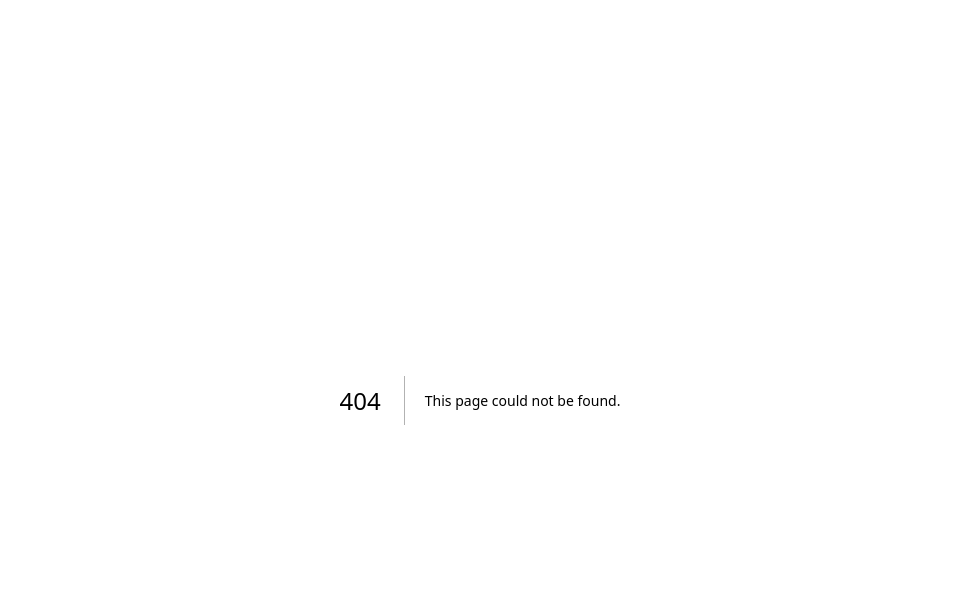
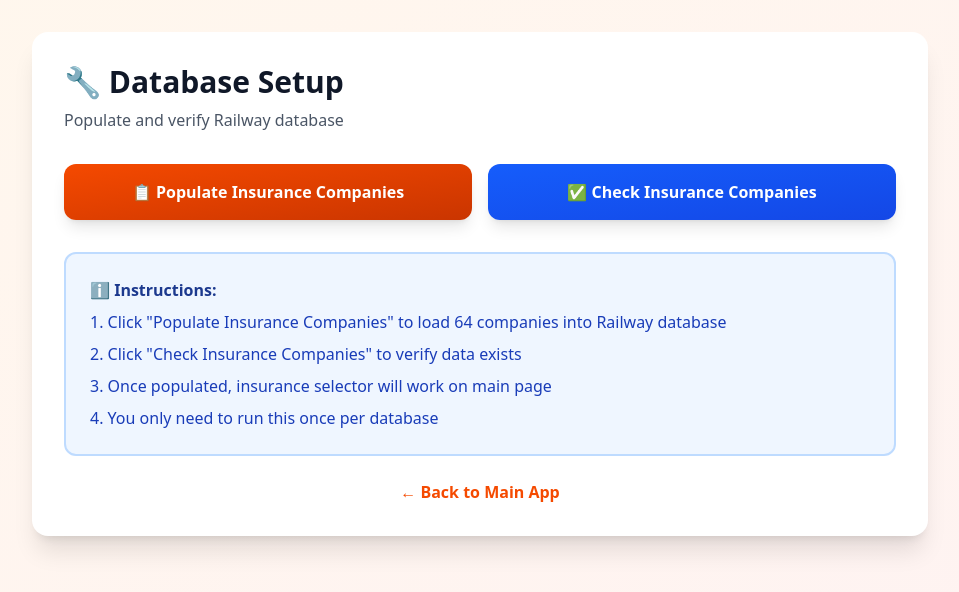
Before and after one commit to Roof-ER21/routellm-chatbot, a Next.js app: page /setup in a window 1280 px wide. Before the commit this address had no page. Shown: the top 592 px of the page, without its empty margins (160-1119 px from the left). Built offline with nearby package versions, Linux system fonts and the light colour scheme.

Commit message:
Add database setup page for populating insurance companies

```diff
--- /dev/null
+++ b/app/setup/page.tsx
@@ -0,0 +1,176 @@
+'use client';
+
+/**
+ * Database Setup Page
+ *
+ * Simple page to populate insurance companies and verify setup
+ */
+
+import { useState } from 'react';
+
+export default function SetupPage() {
+  const [loading, setLoading] = useState(false);
+  const [result, setResult] = useState<any>(null);
+  const [error, setError] = useState('');
+
+  const populateInsurance = async () => {
+    setLoading(true);
+    setError('');
+    setResult(null);
+
+    try {
+      const response = await fetch('/api/setup/populate-insurance', {
+        method: 'POST',
+      });
+
+      const data = await response.json();
+
+      if (data.success) {
+        setResult(data);
+      } else {
+        setError(data.error || 'Failed to populate insurance companies');
+      }
+    } catch (err: any) {
+      setError(err.message || 'An error occurred');
+    } finally {
+      setLoading(false);
+    }
+  };
+
+  const checkInsurance = async () => {
+    setLoading(true);
+    setError('');
+    setResult(null);
+
+    try {
+      const response = await fetch('/api/insurance/companies');
+      const data = await response.json();
+
+      if (data.success) {
+        setResult({
+          message: 'Insurance companies loaded successfully',
+          count: data.companies?.length || 0,
+          companies: data.companies?.slice(0, 5) || []
+        });
+      } else {
+        setError(data.error || 'Failed to load insurance companies');
+      }
+    } catch (err: any) {
+      setError(err.message || 'An error occurred');
+    } finally {
+      setLoading(false);
+    }
+  };
+
+  return (
+    <div className="min-h-screen bg-gradient-to-br from-orange-50 to-red-50 p-8">
+      <div className="max-w-4xl mx-auto">
+        <div className="bg-white rounded-2xl shadow-xl p-8">
+          <h1 className="text-3xl font-bold text-gray-900 mb-2">
+            🔧 Database Setup
+          </h1>
+          <p className="text-gray-600 mb-8">
+            Populate and verify Railway database
+          </p>
+
+          {/* Setup Actions */}
+          <div className="grid grid-cols-1 md:grid-cols-2 gap-4 mb-8">
+            <button
+              onClick={populateInsurance}
+              disabled={loading}
+              className="px-6 py-4 bg-gradient-to-br from-orange-600 to-orange-700 hover:from-orange-700 hover:to-orange-800 disabled:from-gray-300 disabled:to-gray-400 text-white rounded-xl font-semibold transition-all disabled:cursor-not-allowed shadow-lg hover:shadow-xl"
+            >
+              {loading ? 'Populating...' : '📋 Populate Insurance Companies'}
+            </button>
+
+            <button
+              onClick={checkInsurance}
+              disabled={loading}
+              className="px-6 py-4 bg-gradient-to-br from-blue-600 to-blue-700 hover:from-blue-700 hover:to-blue-800 disabled:from-gray-300 disabled:to-gray-400 text-white rounded-xl font-semibold transition-all disabled:cursor-not-allowed shadow-lg hover:shadow-xl"
+            >
+              {loading ? 'Checking...' : '✅ Check Insurance Companies'}
+            </button>
+          </div>
+
+          {/* Error Display */}
+          {error && (
+            <div className="bg-red-50 border-2 border-red-200 rounded-xl p-4 mb-4">
+              <p className="text-red-800 font-medium">❌ {error}</p>
+            </div>
+          )}
+
+          {/* Result Display */}
+          {result && (
+            <div className="bg-green-50 border-2 border-green-200 rounded-xl p-6">
+              <h2 className="text-xl font-bold text-green-900 mb-4">
+                ✅ {result.message}
+              </h2>
+
+              {result.imported && (
+                <div className="space-y-2 mb-4">
+                  <p className="text-green-800">
+                    <span className="font-semibold">Imported:</span> {result.imported} companies
+                  </p>
+                  {result.summary && (
+                    <>
+                      <p className="text-green-800">
+                        <span className="font-semibold">Total:</span> {result.summary.total}
+                      </p>
+                      <p className="text-green-800">
+                        <span className="font-semibold">Team Handlers:</span> {result.summary.team_handlers}
+                      </p>
+                      <p className="text-green-800">
+                        <span className="font-semibold">Adjuster Handlers:</span> {result.summary.adjuster_handlers}
+                      </p>
+                    </>
+                  )}
+                </div>
+              )}
+
+              {result.count !== undefined && (
+                <div className="space-y-2 mb-4">
+                  <p className="text-green-800 font-semibold">
+                    Found {result.count} companies in database
+                  </p>
+                  {result.companies && result.companies.length > 0 && (
+                    <div className="bg-white rounded-lg p-4 mt-4">
+                      <p className="font-semibold text-gray-900 mb-2">Sample companies:</p>
+                      <ul className="space-y-1">
+                        {result.companies.map((company: any, index: number) => (
+                          <li key={index} className="text-sm text-gray-700">
+                            • {company.name} - {company.claim_handler} - {company.phone}
+                          </li>
+                        ))}
+                      </ul>
+                    </div>
+                  )}
+                </div>
+              )}
+            </div>
+          )}
+
+          {/* Info */}
+          <div className="mt-8 bg-blue-50 border-2 border-blue-200 rounded-xl p-6">
+            <h3 className="font-bold text-blue-900 mb-2">ℹ️ Instructions:</h3>
+            <ol className="list-decimal list-inside space-y-2 text-blue-800">
+              <li>Click "Populate Insurance Companies" to load 64 companies into Railway database</li>
+              <li>Click "Check Insurance Companies" to verify data exists</li>
+              <li>Once populated, insurance selector will work on main page</li>
+              <li>You only need to run this once per database</li>
+            </ol>
+          </div>
+
+          {/* Back Link */}
+          <div className="mt-6 text-center">
+            <a
+              href="/"
+              className="text-orange-600 hover:text-orange-700 font-semibold"
+            >
+              ← Back to Main App
+            </a>
+          </div>
+        </div>
+      </div>
+    </div>
+  );
+}
```
